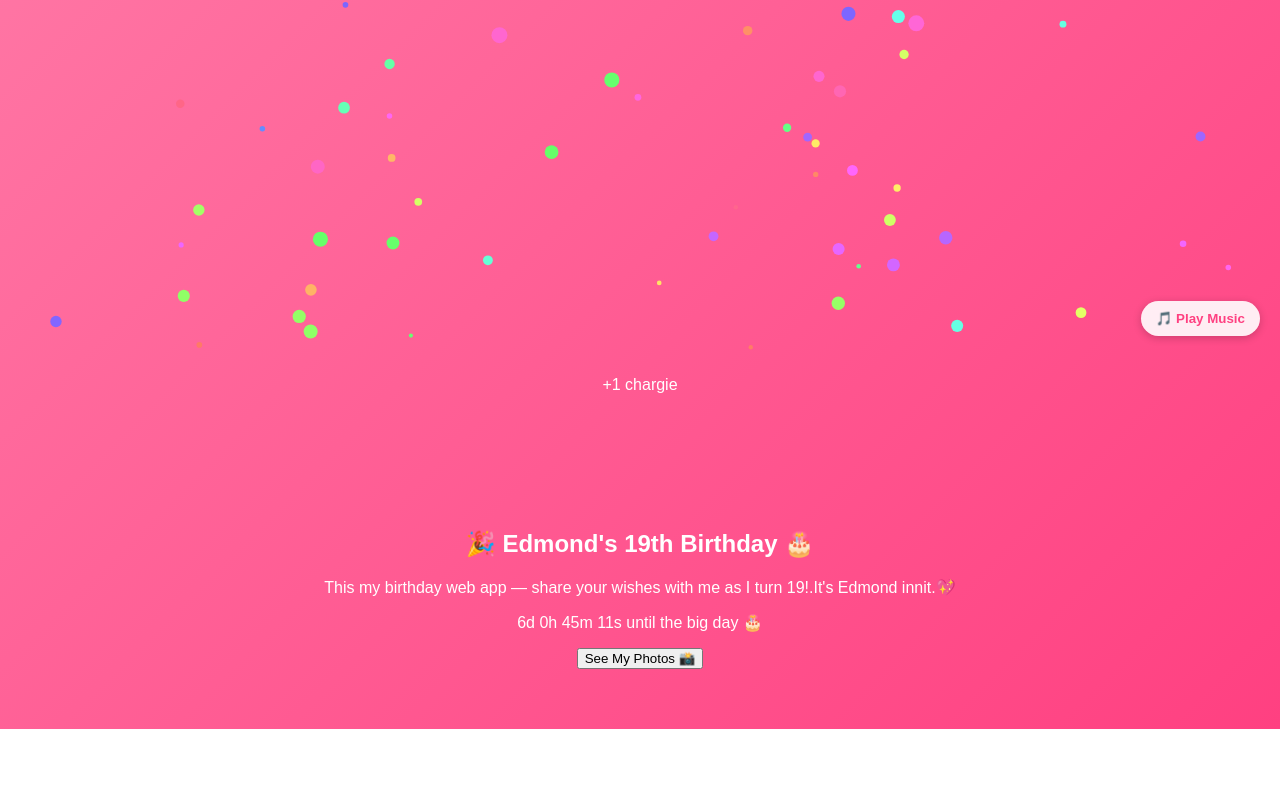
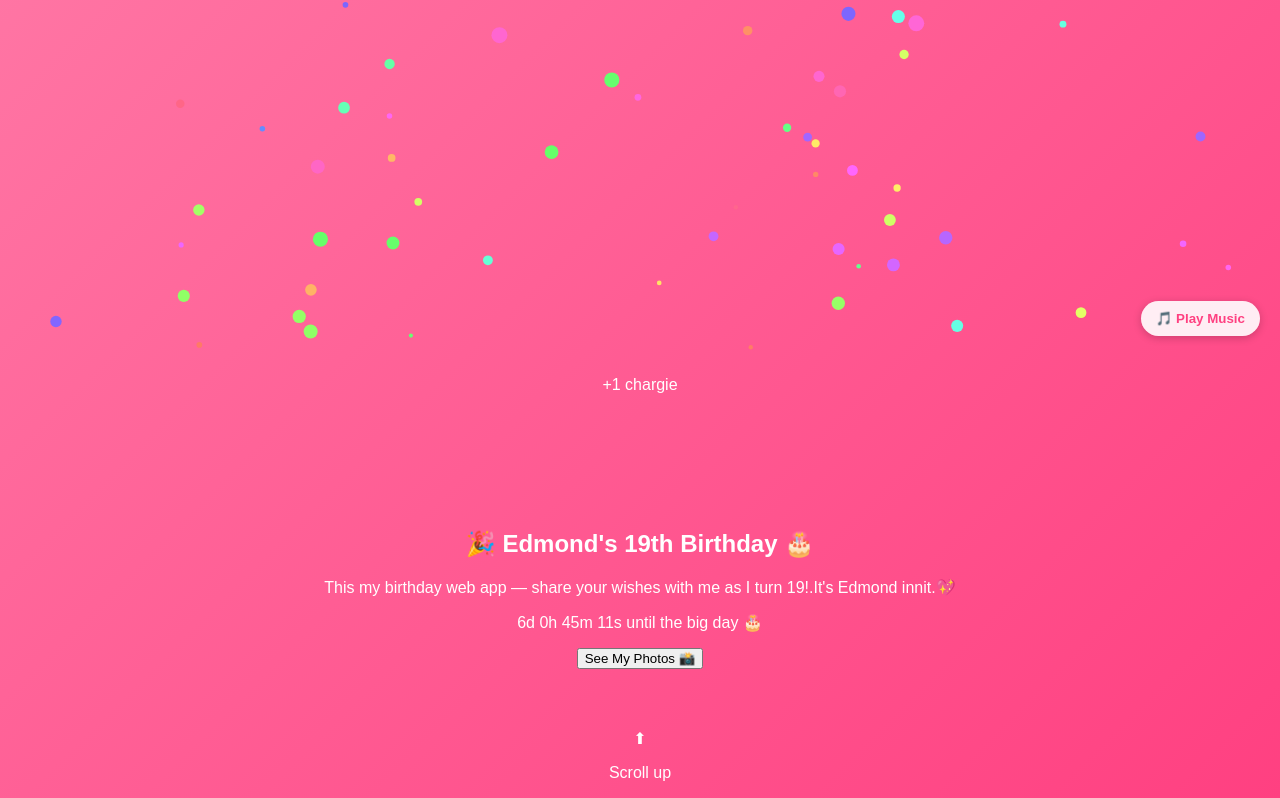
Before and after one commit to edm-ond/Nov-edm, a plain HTML site: page index.html in a window 1280 px wide. Shown: the part 444-1242 px from the top of the page. Before the commit the page ends 1173 px from the top, so only its background shows below. Drawn offline with Linux system fonts and the light colour scheme.

Commit message:
Add scroll-up hint to index.html

```diff
--- a/index.html
+++ b/index.html
@@ -78,6 +78,11 @@
     <div id="guestList"></div>
   </section>
 
+  <div class="scroll-up-hint">
+  <span class="arrow">⬆</span>
+  <p>Scroll up</p>
+  </div>
+
   <!-- Page 6: Thank You -->
   <section id="page6" class="page animate">
     <h2>💖 Thank You!</h2>
```
